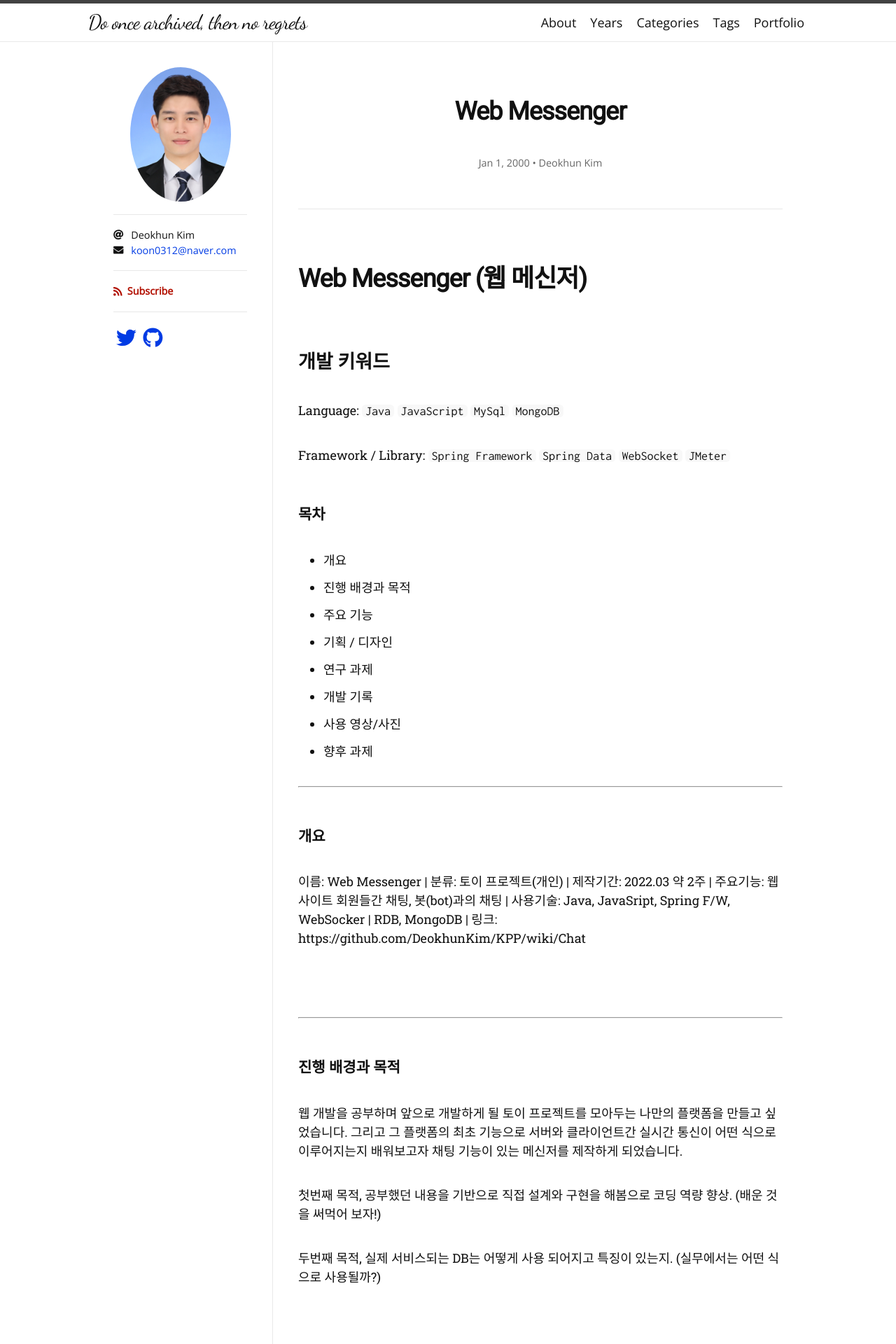
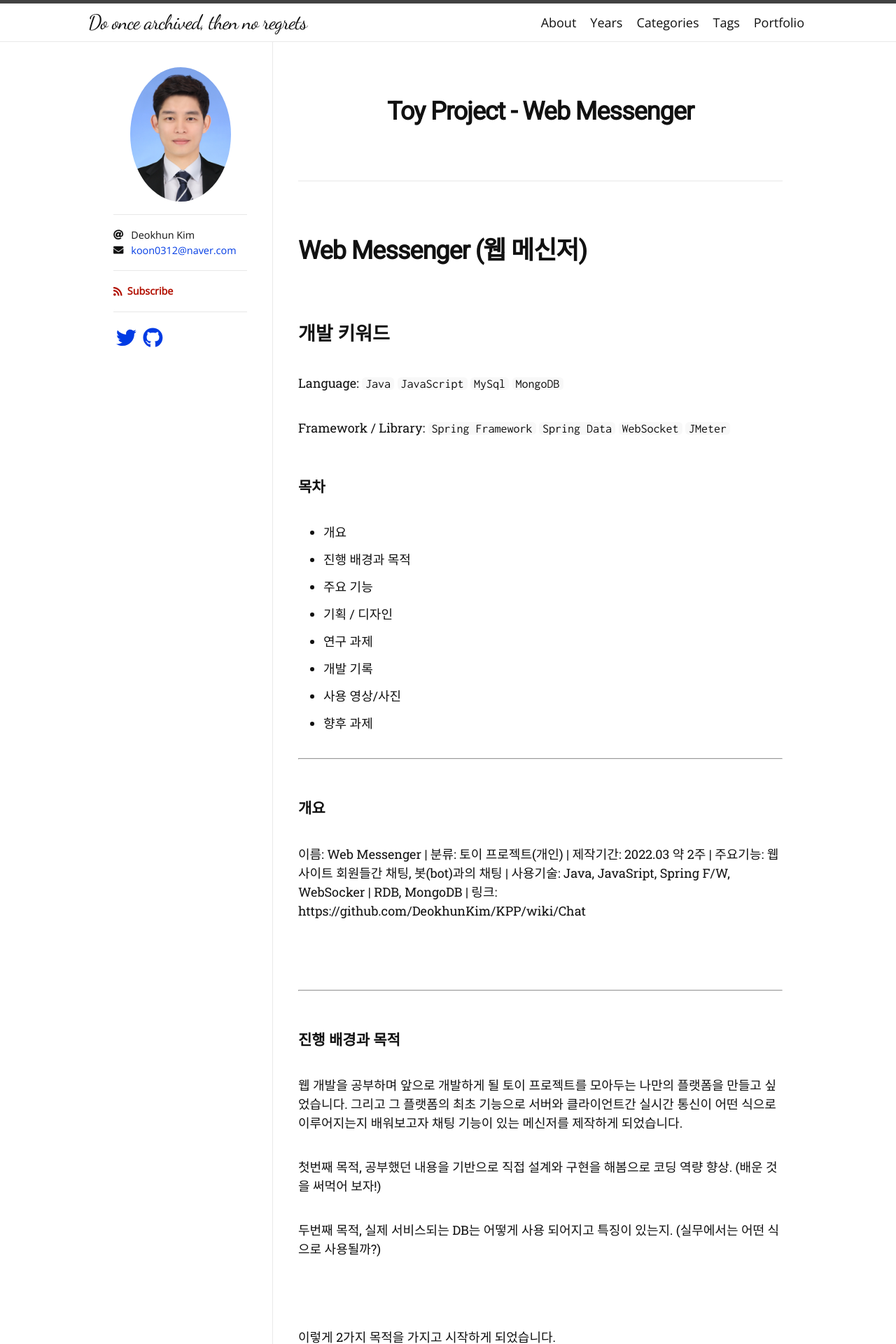
Before and after one commit to DeokhunKim/deokhunkim.github.io, a Jekyll site: the page built from WebMessenger.md, in a window 1280 px wide. Shown: the top 1920 px of the page at 70% size. Built offline with Jekyll 4.4.1, drawn with Linux system fonts in a browser that asks for light colours; nearby versions of some CDN libraries; some web fonts are replaced.

Commit message:
포스팅 형식 변경

```diff
--- a/WebMessenger.md
+++ b/WebMessenger.md
@@ -1,12 +1,7 @@
 ---
-layout: post
-title: Web Messenger
-date: 2000-01-01
-categories: [WebMessenger]
-tags:
-author: Deokhun Kim
-comment: false
-update: 2022-01-30
+layout: page
+title: Toy Project - Web Messenger
+permalink: /WebMessenger/
 ---
 
 
```
